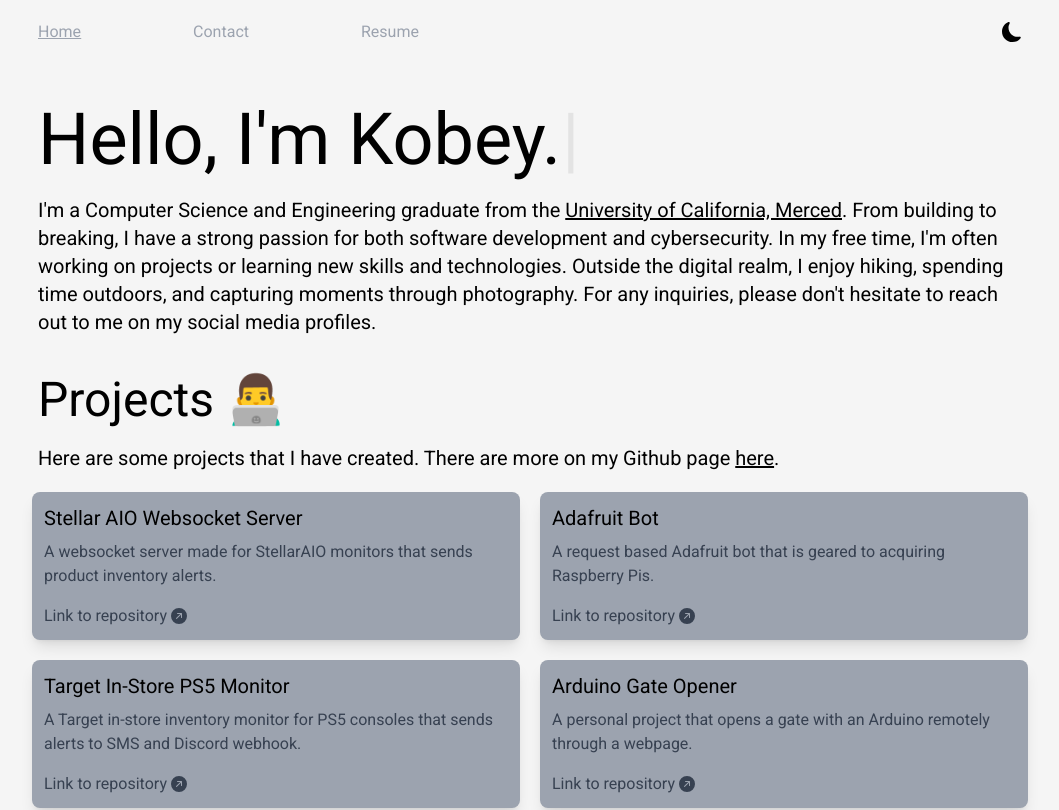
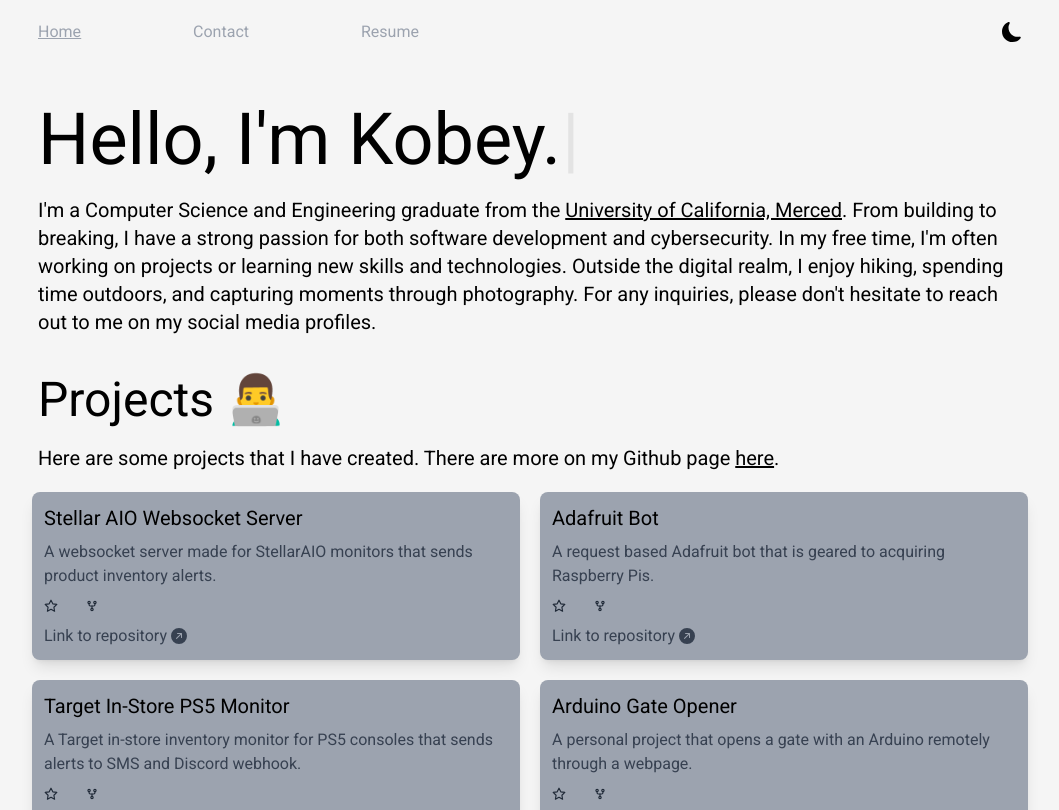
Before and after one commit to kpabellan/personal-website, a Next.js app: page / in a window 1280 px wide. Shown: the top 810 px of the page, without its empty margins (110-1169 px from the left). Built offline with nearby package versions, Linux system fonts and the light colour scheme; no server answers.

Commit message:
Image size/quality and star/fork animations

```diff
--- a/components/Photos.js
+++ b/components/Photos.js
@@ -54,6 +54,8 @@ export const Photos = () => {
               src={src}
               alt={`Image ${index + 1}`}
               fill
+              sizes="(max-width: 1920px) 100vw"
+              quality={80}
               priority
               className={`absolute rounded-xl object-cover transition-opacity duration-1000 ease-in-out ${slide === index ? "opacity-100" : "opacity-0"}`}
               style={{ objectFit: "cover" }}
--- a/components/Projects.js
+++ b/components/Projects.js
@@ -77,33 +77,33 @@ export const Projects = () => {
       </div>
       <div className='flex flex-wrap -mx-4'>
         {projects.map((project) => {
-          const repoInfo = repoStats[project.repository] || { stars: '...', forks: '...' };
+          const repoInfo = repoStats[project.repository] || { stars: null, forks: null };
           return (
             <div key={project.title} className='w-full px-4 lg:w-1/2 lg:px-2.5 pb-5'>
-              <div className='rounded-lg overflow-hidden bg-gray-400 shadow-lg transition-transform duration-300 transform hover:scale-105 flex flex-col h-full'>
+              <div className='rounded-lg overflow-hidden bg-gray-400 shadow-lg flex flex-col h-full'>
                 <div className='px-3 pt-3 flex-1'>
                   <div className='text-xl mb-2'>{project.title}</div>
                   <p className='text-gray-700 text-base flex-1'>{project.description}</p>
                 </div>
 
                 <div className='px-3 pb-3'>
-                  <div className="text-sm text-gray-800 py-2 flex items-center">
-                    {repoInfo.stars > 0 && (
-                      <>
-                        <TbStar className="mr-1" />
-                        {repoInfo.stars}
-                      </>
-                    )}
+                  <div className="text-sm text-gray-800 py-2 flex items-center min-w-[100px]">
+                    <div className='flex items-center'>
+                      <TbStar className="mr-1" />
+                      <div className={`transition-opacity duration-300 ${repoInfo.stars === null ? 'opacity-0' : 'opacity-100'}`}>
+                        {repoInfo.stars !== null ? repoInfo.stars : '...'}
+                      </div>
+                    </div>
 
-                    {repoInfo.forks > 0 && (
-                      <>
-                        <TbGitFork className="ml-3 mr-1" />
-                        {repoInfo.forks}
-                      </>
-                    )}
+                    <div className='flex items-center ml-3'>
+                      <TbGitFork className="mr-1" />
+                      <div className={`transition-opacity duration-300 ${repoInfo.forks === null ? 'opacity-0' : 'opacity-100'}`}>
+                        {repoInfo.forks !== null ? repoInfo.forks : '...'}
+                      </div>
+                    </div>
                   </div>
 
-                  <a href={project.repository} target='_blank' rel='noopener noreferrer' className='text-gray-700 hover:text-gray-500 flex items-center'>
+                  <a href={project.repository} target='_blank' rel='noopener noreferrer' className='text-gray-700 hover:text-gray-500 inline-flex items-center'>
                     <span>Link to repository</span>
                     <BsArrowUpRightCircleFill className='inline-block ml-1' />
                   </a>
```
